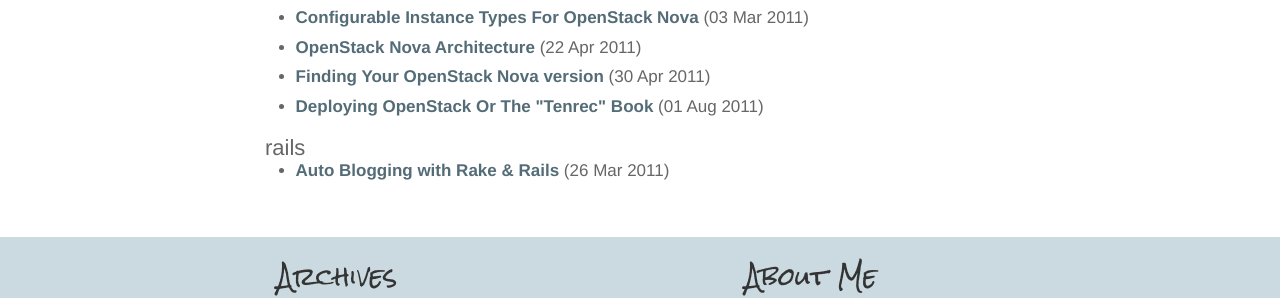
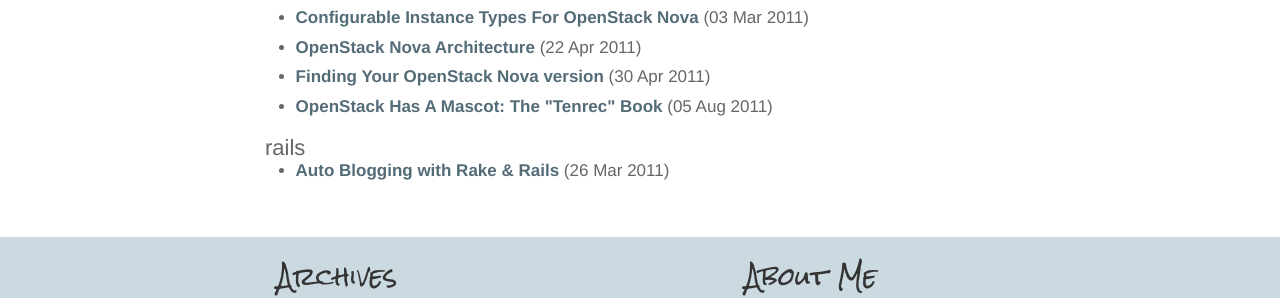
Before and after one commit to slashk/slashk.github.com, a Jekyll site: the page built from tags.html, in a window 1280 px wide. Shown: the part 381-679 px from the top of the page. Built offline with Jekyll 4.4.1, drawn with Linux system fonts in a browser that asks for light colours; Markdown is read by kramdown in place of the engine named in the settings.

Commit message:
weird tags not updated :)

```diff
--- a/tags.html
+++ b/tags.html
@@ -28,7 +28,7 @@
           <a href="/openstack/2011/04/30/openstack-nova-version/">Finding Your OpenStack Nova version</a> (30 Apr 2011)
         </li>
         <li>
-          <a href="/openstack/2011/08/01/openstack-book/">Deploying OpenStack Or The "Tenrec" Book</a> (01 Aug 2011)
+          <a href="/openstack/2011/08/05/openstack-book/">OpenStack Has A Mascot: The "Tenrec" Book</a> (05 Aug 2011)
         </li>
 </ul>    <h4 class="tags">rails</h4>
 <ul class="posts">        <li>
```
